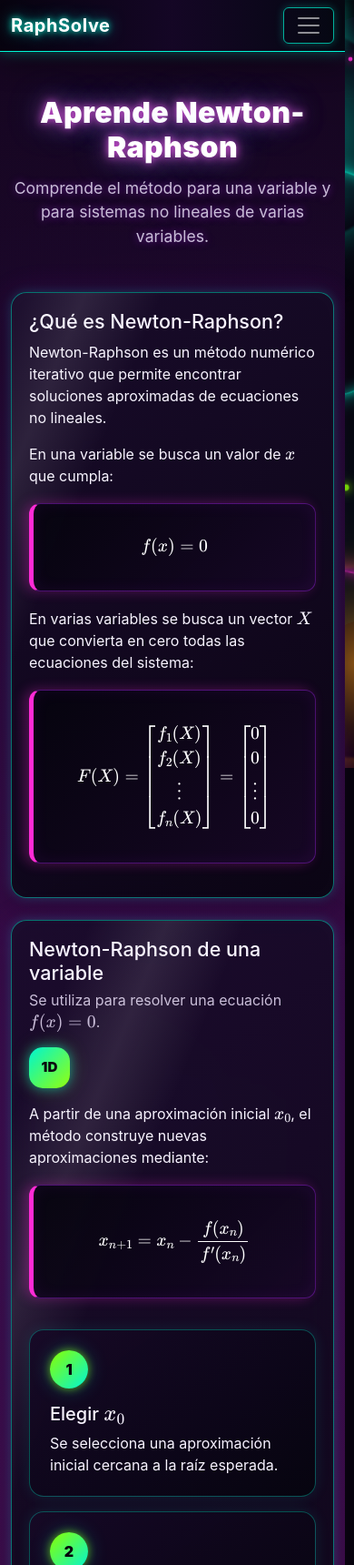
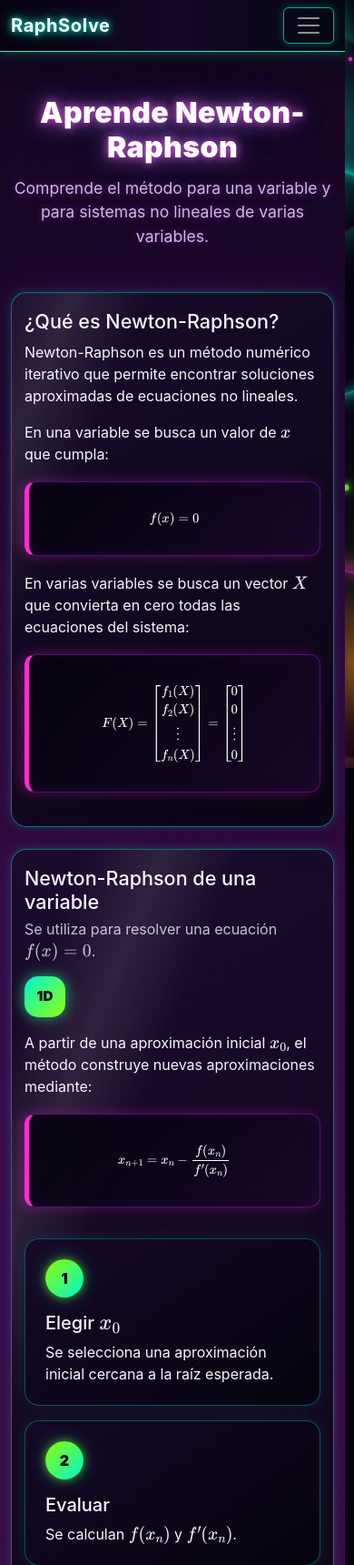
Before and after one commit to marioalberto95/raphsolve, a Flask app: page /aprende in a window 390 px wide. Shown: the top 1720 px of the page at 91% size. Run offline with Flask 3, Linux system fonts and the light colour scheme.

Commit message:
Corregir formulas de Aprende en celular

```diff
--- a/templates/aprende.html
+++ b/templates/aprende.html
@@ -33,6 +33,64 @@
         defer
         src="https://cdn.jsdelivr.net/npm/mathjax@3/es5/tex-mml-chtml.js">
     </script>
+
+    <style>
+        /*
+         * Evita que fórmulas largas se salgan de sus tarjetas,
+         * especialmente en pantallas pequeñas.
+         */
+        .formula-paso,
+        .resultado-final-paso {
+            width: 100%;
+            max-width: 100%;
+            overflow-x: auto;
+            overflow-y: hidden;
+            -webkit-overflow-scrolling: touch;
+            overscroll-behavior-x: contain;
+        }
+
+        .formula-paso mjx-container[display="true"],
+        .resultado-final-paso mjx-container[display="true"] {
+            max-width: 100%;
+            margin-right: auto !important;
+            margin-left: auto !important;
+        }
+
+        @media (max-width: 575.98px) {
+            .seccion-aprende {
+                padding-right: 14px;
+                padding-left: 14px;
+            }
+
+            .formula-paso,
+            .resultado-final-paso {
+                padding-right: 8px;
+                padding-left: 8px;
+            }
+
+            .formula-paso mjx-container,
+            .resultado-final-paso mjx-container {
+                font-size: 92% !important;
+            }
+
+            /*
+             * Las soluciones se muestran verticalmente para que
+             * cada valor permanezca dentro de la tarjeta.
+             */
+            .resultado-final-paso
+            mjx-container[display="true"] {
+                min-width: 0 !important;
+            }
+        }
+
+        @media (max-width: 380px) {
+            .formula-paso mjx-container,
+            .resultado-final-paso mjx-container {
+                font-size: 84% !important;
+            }
+        }
+    </style>
+
 </head>
 
 <body>
@@ -511,9 +569,10 @@
 
             <div class="resultado-final-paso">
                 \[
-                    x\approx1.41421356,
-                    \qquad
-                    y\approx1.41421356
+                    \begin{aligned}
+                        x &\approx 1.41421356, \\
+                        y &\approx 1.41421356
+                    \end{aligned}
                 \]
             </div>
 
@@ -545,11 +604,11 @@
 
             <div class="resultado-final-paso">
                 \[
-                    x=1,
-                    \qquad
-                    y=1,
-                    \qquad
-                    z=1
+                    \begin{aligned}
+                        x &= 1, \\
+                        y &= 1, \\
+                        z &= 1
+                    \end{aligned}
                 \]
             </div>
 
```
